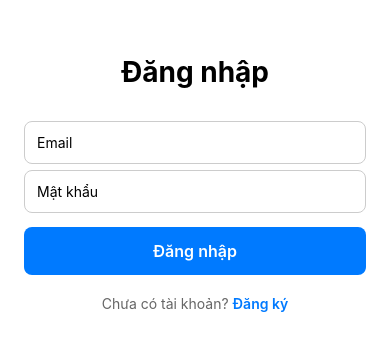
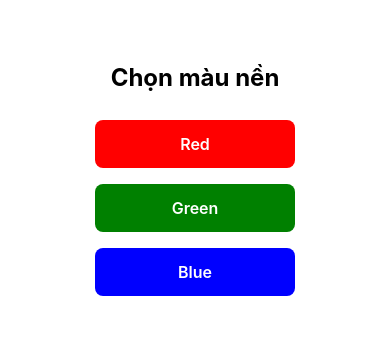
Before and after one commit to VanKhai-Simple/loginpage-moblie, a React Native app: screen / in a window 390 px wide. Shown: the part 239-590 px from the top of the page. Built offline with nearby package versions, Linux system fonts and the light colour scheme.

Commit message:
Task 5.1 and 5.2 , 02-02-2026

```diff
--- a/App.js
+++ b/App.js
@@ -1,13 +1,17 @@
 // import { StatusBar } from 'expo-status-bar';
 // import { StyleSheet, Text, View , FlatList,SafeAreaView, } from 'react-native';
-import { View, Button, Alert, StyleSheet ,Platform } from "react-native";
+// import { View, Button, Alert, StyleSheet ,Platform } from "react-native";
+import React, { useState } from "react";
+// import { View, Text, Button, StyleSheet } from "react-native";
+import { View, Text, StyleSheet, Alert } from "react-native";
+import ColorButton from "./src/ColorButton";
 
 // import { Ionicons } from "@expo/vector-icons";
-import LoginScreen from "./src/LoginScreen";
+// import LoginScreen from "./src/LoginScreen";
 
-export default function App() {
-  return <LoginScreen />;
-}
+// export default function App() {
+//   return <LoginScreen />;
+// }
 
 // const styles = StyleSheet.create({
 //   container: {
@@ -221,3 +225,90 @@ export default function App() {
 //     margin: 10,
 //   },
 // });
+
+
+// --------------- ------------------Bài 5.1 --------------------------------------//
+
+// export default function App() {
+//   const [count, setCount] = useState(0);
+
+//   return (
+//     <View style={styles.container}>
+//       <Text style={styles.text}>Giá trị: {count}</Text>
+
+//       <View style={styles.buttonContainer}>
+//         <Button
+//           title="Increase"
+//           onPress={() => setCount(count + 1)}
+//         />
+//         <Button
+//           title="Decrease"
+//           onPress={() => setCount(count - 1)}
+//         />
+//       </View>
+//     </View>
+//   );
+// }
+
+// const styles = StyleSheet.create({
+//   container: {
+//     flex: 1,
+//     justifyContent: "center",
+//     alignItems: "center",
+//   },
+//   text: {
+//     fontSize: 24,
+//     marginBottom: 20,
+//   },
+//   buttonContainer: {
+//     width: 200,
+//     gap: 10,
+//   },
+// });
+
+
+// --------------- ------------------Bài 5.2 --------------------------------------//
+
+export default function App() {
+  const [bgColor, setBgColor] = useState("#ffffff");
+
+  const handleChangeColor = (color) => {
+    setBgColor(color);
+    Alert.alert("Thông báo", `Đã đổi màu nền thành ${color}`);
+  };
+
+  return (
+    <View style={[styles.container, { backgroundColor: bgColor }]}>
+      <Text style={styles.title}>Chọn màu nền</Text>
+
+      <ColorButton
+        title="Red"
+        color="red"
+        onPress={handleChangeColor}
+      />
+      <ColorButton
+        title="Green"
+        color="green"
+        onPress={handleChangeColor}
+      />
+      <ColorButton
+        title="Blue"
+        color="blue"
+        onPress={handleChangeColor}
+      />
+    </View>
+  );
+}
+
+const styles = StyleSheet.create({
+  container: {
+    flex: 1,
+    justifyContent: "center",
+    alignItems: "center",
+  },
+  title: {
+    fontSize: 24,
+    fontWeight: "bold",
+    marginBottom: 20,
+  },
+});
--- /dev/null
+++ b/src/ColorButton.js
@@ -0,0 +1,28 @@
+import React from "react";
+import { TouchableOpacity, Text, StyleSheet } from "react-native";
+
+export default function ColorButton({ title, color, onPress }) {
+  return (
+    <TouchableOpacity
+      style={[styles.button, { backgroundColor: color }]}
+      onPress={() => onPress(color)}
+    >
+      <Text style={styles.text}>{title}</Text>
+    </TouchableOpacity>
+  );
+}
+
+const styles = StyleSheet.create({
+  button: {
+    padding: 14,
+    borderRadius: 8,
+    marginVertical: 8,
+    width: 200,
+    alignItems: "center",
+  },
+  text: {
+    color: "#fff",
+    fontWeight: "600",
+    fontSize: 16,
+  },
+});
```
